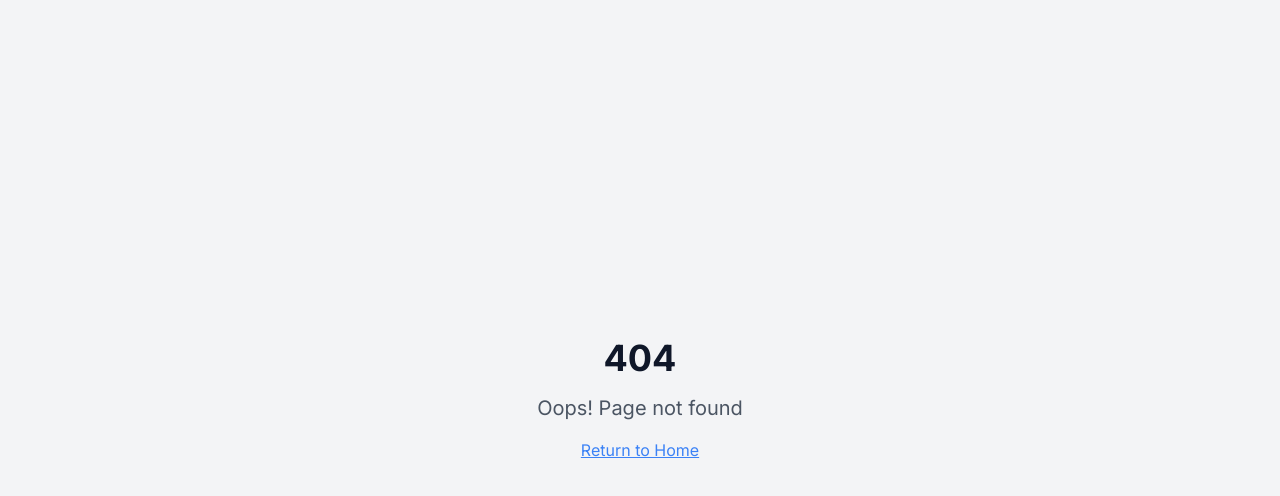
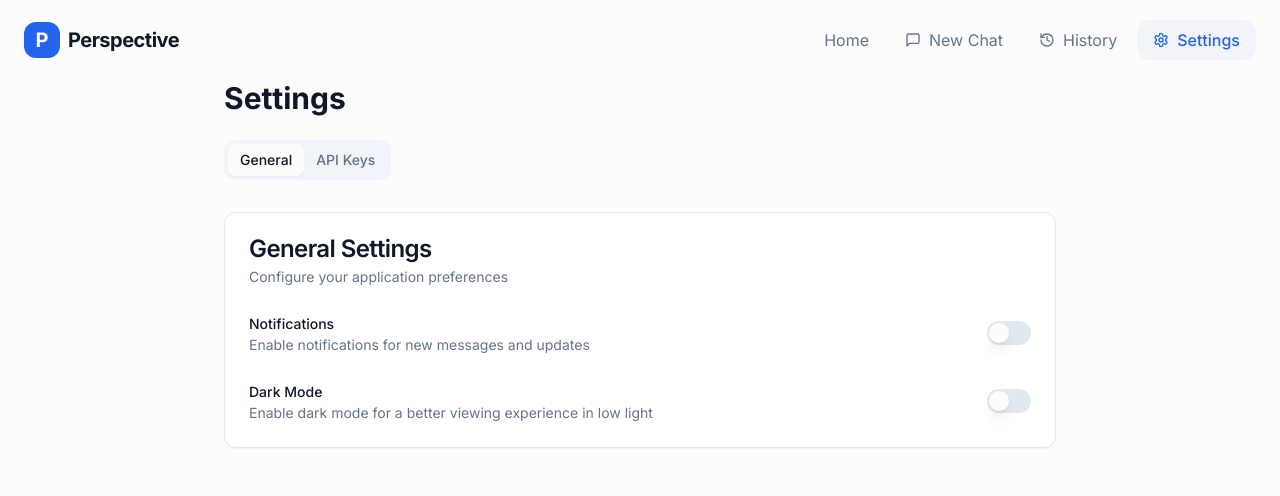
Before and after one commit to Yash7702/perspective-pals, a React (Vite) app: page /settings in a window 1280 px wide. Before the commit this address had no page. Shown: the top 496 px of the page. Built offline with nearby package versions, Linux system fonts and the light colour scheme.

Commit message:
Add settings option
Adds a settings option to the application.

```diff
--- a/package.json
+++ b/package.json
@@ -40,6 +40,7 @@
     "@radix-ui/react-toggle-group": "^1.1.0",
     "@radix-ui/react-tooltip": "^1.1.4",
     "@tanstack/react-query": "^5.56.2",
+    "@types/react-helmet": "^6.1.11",
     "class-variance-authority": "^0.7.1",
     "clsx": "^2.1.1",
     "cmdk": "^1.0.0",
@@ -52,6 +53,7 @@
     "react": "^18.3.1",
     "react-day-picker": "^8.10.1",
     "react-dom": "^18.3.1",
+    "react-helmet": "^6.1.0",
     "react-hook-form": "^7.53.0",
     "react-resizable-panels": "^2.1.3",
     "react-router-dom": "^6.26.2",
--- a/src/App.tsx
+++ b/src/App.tsx
@@ -7,6 +7,7 @@ import { BrowserRouter, Routes, Route } from "react-router-dom";
 import Index from "./pages/Index";
 import Chat from "./pages/Chat";
 import History from "./pages/History";
+import Settings from "./pages/Settings";
 import NotFound from "./pages/NotFound";
 
 const queryClient = new QueryClient();
@@ -21,6 +22,7 @@ const App = () => (
           <Route path="/" element={<Index />} />
           <Route path="/chat" element={<Chat />} />
           <Route path="/history" element={<History />} />
+          <Route path="/settings" element={<Settings />} />
           <Route path="*" element={<NotFound />} />
         </Routes>
       </BrowserRouter>
--- /dev/null
+++ b/src/components/Layout.tsx
@@ -0,0 +1,18 @@
+
+import { ReactNode } from 'react';
+import Navbar from './Navbar';
+
+interface LayoutProps {
+  children: ReactNode;
+}
+
+export const Layout = ({ children }: LayoutProps) => {
+  return (
+    <div className="min-h-screen flex flex-col">
+      <Navbar />
+      <main className="flex-1">
+        {children}
+      </main>
+    </div>
+  );
+};
--- a/src/components/Navbar.tsx
+++ b/src/components/Navbar.tsx
@@ -1,7 +1,6 @@
-
 import { useState, useEffect } from 'react';
 import { Link, useLocation } from 'react-router-dom';
-import { MessageSquare, History, Menu, X } from 'lucide-react';
+import { MessageSquare, History, Menu, X, Settings } from 'lucide-react';
 import { cn } from '@/lib/utils';
 
 const Navbar = () => {
@@ -31,6 +30,7 @@ const Navbar = () => {
     { path: '/', label: 'Home', icon: null },
     { path: '/chat', label: 'New Chat', icon: MessageSquare },
     { path: '/history', label: 'History', icon: History },
+    { path: '/settings', label: 'Settings', icon: Settings },
   ];
 
   return (
--- /dev/null
+++ b/src/pages/Settings.tsx
@@ -0,0 +1,105 @@
+
+import { Helmet } from 'react-helmet';
+import { Layout } from '@/components/Layout';
+import ApiKeyInput from '@/components/ApiKeyInput';
+import { Card, CardContent, CardDescription, CardHeader, CardTitle } from '@/components/ui/card';
+import { Tabs, TabsContent, TabsList, TabsTrigger } from '@/components/ui/tabs';
+import { Switch } from '@/components/ui/switch';
+import { Label } from '@/components/ui/label';
+import { useEffect, useState } from 'react';
+
+const Settings = () => {
+  const [notifications, setNotifications] = useState(
+    localStorage.getItem('notifications') === 'true'
+  );
+  const [darkMode, setDarkMode] = useState(
+    localStorage.getItem('darkMode') === 'true'
+  );
+
+  useEffect(() => {
+    localStorage.setItem('notifications', notifications.toString());
+  }, [notifications]);
+
+  useEffect(() => {
+    localStorage.setItem('darkMode', darkMode.toString());
+    if (darkMode) {
+      document.documentElement.classList.add('dark');
+    } else {
+      document.documentElement.classList.remove('dark');
+    }
+  }, [darkMode]);
+
+  return (
+    <Layout>
+      <Helmet>
+        <title>Settings | Perspective</title>
+      </Helmet>
+      <div className="container max-w-4xl py-20">
+        <h1 className="text-3xl font-bold mb-6">Settings</h1>
+
+        <Tabs defaultValue="general">
+          <TabsList className="mb-6">
+            <TabsTrigger value="general">General</TabsTrigger>
+            <TabsTrigger value="api">API Keys</TabsTrigger>
+          </TabsList>
+
+          <TabsContent value="general">
+            <Card>
+              <CardHeader>
+                <CardTitle>General Settings</CardTitle>
+                <CardDescription>
+                  Configure your application preferences
+                </CardDescription>
+              </CardHeader>
+              <CardContent className="space-y-6">
+                <div className="flex items-center justify-between">
+                  <div>
+                    <Label htmlFor="notifications">Notifications</Label>
+                    <p className="text-sm text-muted-foreground">
+                      Enable notifications for new messages and updates
+                    </p>
+                  </div>
+                  <Switch
+                    id="notifications"
+                    checked={notifications}
+                    onCheckedChange={setNotifications}
+                  />
+                </div>
+
+                <div className="flex items-center justify-between">
+                  <div>
+                    <Label htmlFor="darkMode">Dark Mode</Label>
+                    <p className="text-sm text-muted-foreground">
+                      Enable dark mode for a better viewing experience in low light
+                    </p>
+                  </div>
+                  <Switch
+                    id="darkMode"
+                    checked={darkMode}
+                    onCheckedChange={setDarkMode}
+                  />
+                </div>
+              </CardContent>
+            </Card>
+          </TabsContent>
+
+          <TabsContent value="api">
+            <Card>
+              <CardHeader>
+                <CardTitle>API Keys</CardTitle>
+                <CardDescription>
+                  Manage your API keys for external services
+                </CardDescription>
+              </CardHeader>
+              <CardContent>
+                <ApiKeyInput />
+              </CardContent>
+            </Card>
+          </TabsContent>
+        </Tabs>
+      </div>
+    </Layout>
+  );
+};
+
+export default Settings;
```
Also changed, not shown: 1 other file (tests, documents, lock files or other folders).
